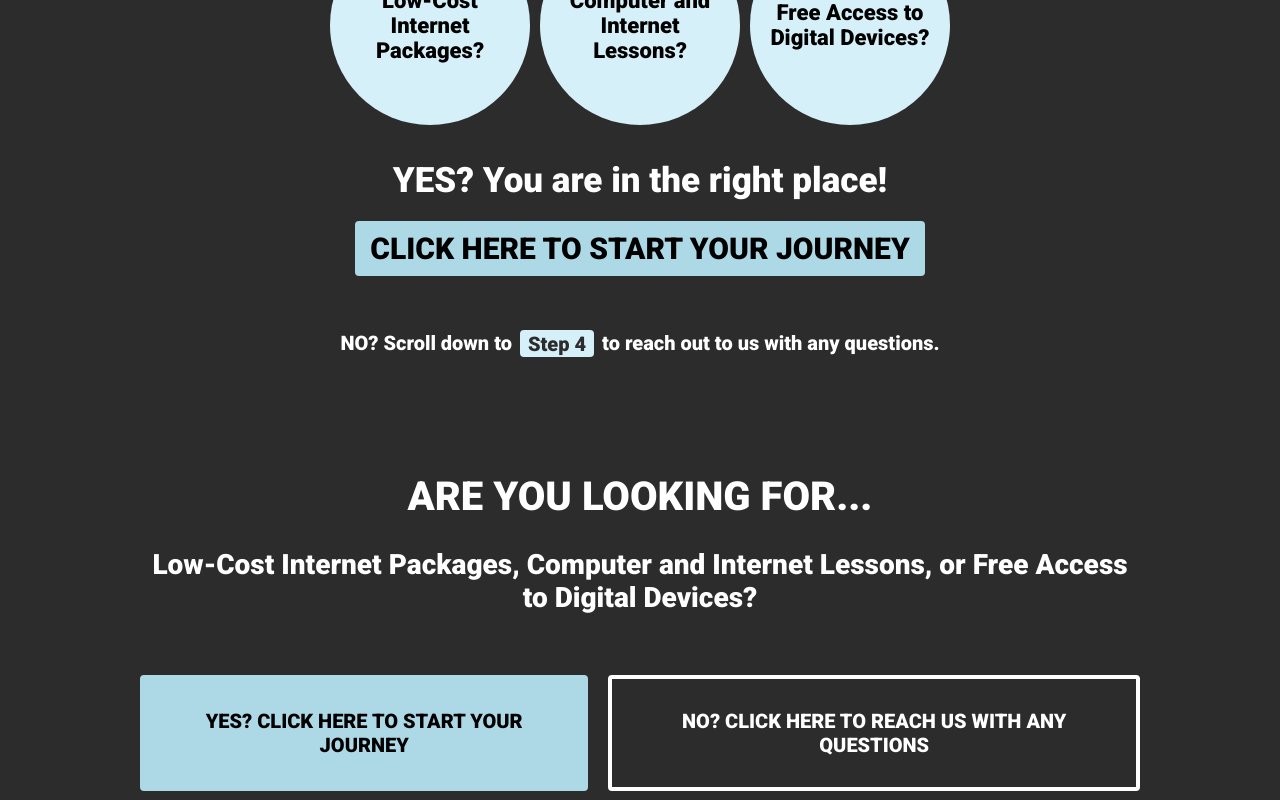
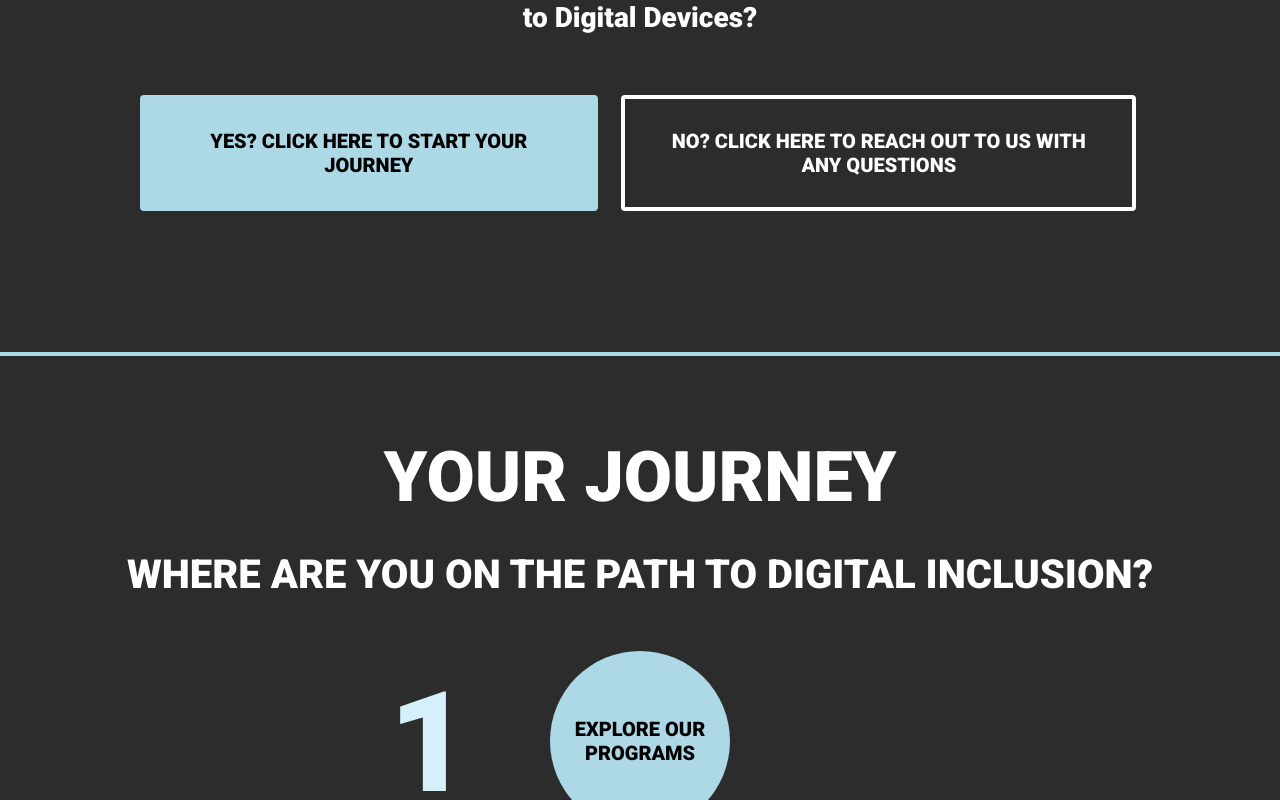
Before and after one commit to CS-SG-Studio/San-Jose-MOTI, a React (Create React App) app in the folder san-jose-digital/: page /questionnaire2 in a window 1280 px wide. Shown: the part 220-1020 px from the top of the page. Built offline with nearby package versions, Linux system fonts and the light colour scheme.

Commit message:
second welcome

```diff
--- a/san-jose-digital/src/screens/WelcomePage/welcome.js
+++ b/san-jose-digital/src/screens/WelcomePage/welcome.js
@@ -3,41 +3,6 @@ import "./welcomeStyles.css";
 
 const WelcomePage = (props) => {
   return (
-    <>
-      <div className="welcomePopup">
-        <h2>ARE YOU LOOKING FOR...</h2>
-        <div className="looking-for">
-          <div className="welcome-circle">
-            <p className="welcome-circle-description">Low-Cost Internet Packages?</p>
-          </div>
-          <div className="welcome-circle">
-            <p className="welcome-circle-description">Computer and Internet Lessons?</p>
-          </div>
-          <div className="welcome-circle">
-            <p className="welcome-circle-description">Free Access to Digital Devices?</p>
-          </div>
-        </div>
-        <h3 className="welcome-description">
-          YES? You are in the right place! <br />
-          <button className="button">
-            <a href="#step1" rel="noreferrer">
-              <h3 className="startNow">CLICK HERE TO START YOUR JOURNEY</h3>
-            </a>
-          </button>
-        </h3>
-        <p className="welcome-description">
-          NO? Scroll down to
-          <a
-            href="#step4"
-            className="link"
-            rel="noreferrer"
-            onClick={props.setContactForm}
-          >
-            Step 4
-          </a>
-          to reach out to us with any questions.
-        </p>
-      </div>
     <div className="welcomePopup">
       <h2>
         ARE YOU LOOKING FOR...
@@ -49,22 +14,25 @@ const WelcomePage = (props) => {
       <div className="choice">
         <a
           href="#step1"
-            rel="noreferrer">
-            <button className="yes">
+          rel="noreferrer"
+        >
+          <button className="yes-button">
             <h3 className="yes-text">YES? CLICK HERE TO START YOUR JOURNEY</h3>
           </button>
         </a>
         <a
           href="#step4"
           rel="noreferrer"
-            onClick={props.setContactForm}>
-            <button className="no">
-              <h3 className="no-text">NO? Click here to reach us with any questions</h3>
+          onClick={props.setContactForm}
+        >
+          <button className="no-button">
+            <h3 className="no-text">
+              NO? Click here to reach out to us with any questions
+            </h3>
           </button>
         </a>
       </div>
     </div>
-    </>
   );
 };
 
--- a/san-jose-digital/src/screens/WelcomePage/welcomeStyles.css
+++ b/san-jose-digital/src/screens/WelcomePage/welcomeStyles.css
@@ -1,14 +1,10 @@
 @import "../styles.css";
-
-/* * {
-  border: 1px solid red;
-} */
 
 .welcomePopup {
   display: flex;
   flex-direction: column;
   align-items: center;
-  padding: 2rem;
+  padding: 5rem 2rem 8rem 2rem;
 }
 
 .welcome-description {
@@ -68,24 +64,30 @@
   justify-content: center;
   max-width: 1000px;
 }
-.yes {
+
+.yes-button {
   border: 4px solid lightblue;
-  margin: 0 10px 0 0;
+  margin: 0 80px 0 0;
+  width: 100%;
+  height: 100%;
 }
 
 .yes-text {
   font-size: max(min(2.5vw, 20px), 14px);
   color: black;
+  margin: 0;
 }
 
-.no {
+.no-button {
   color: black;
   background: none;
   border: 4px solid white;
-  margin: 0 0 0 10px;
+  margin: 0 0 0 20px;
+  width: 95%;
+  height: 100%;
 }
 
-.no:hover {
+.no-button:hover {
   background: dimgray;
 }
 
```
Lines whose indentation alone changed are shown as unchanged.
